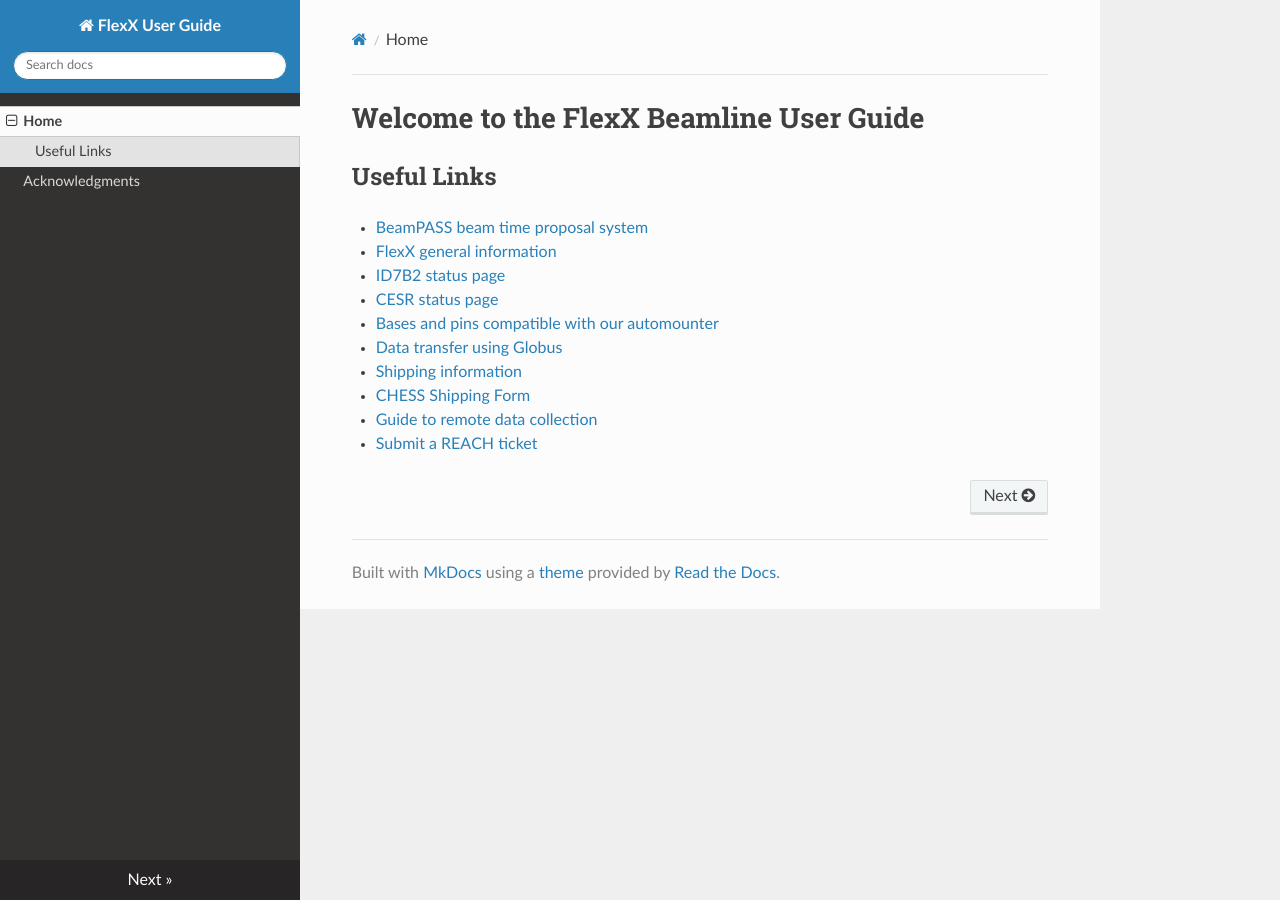
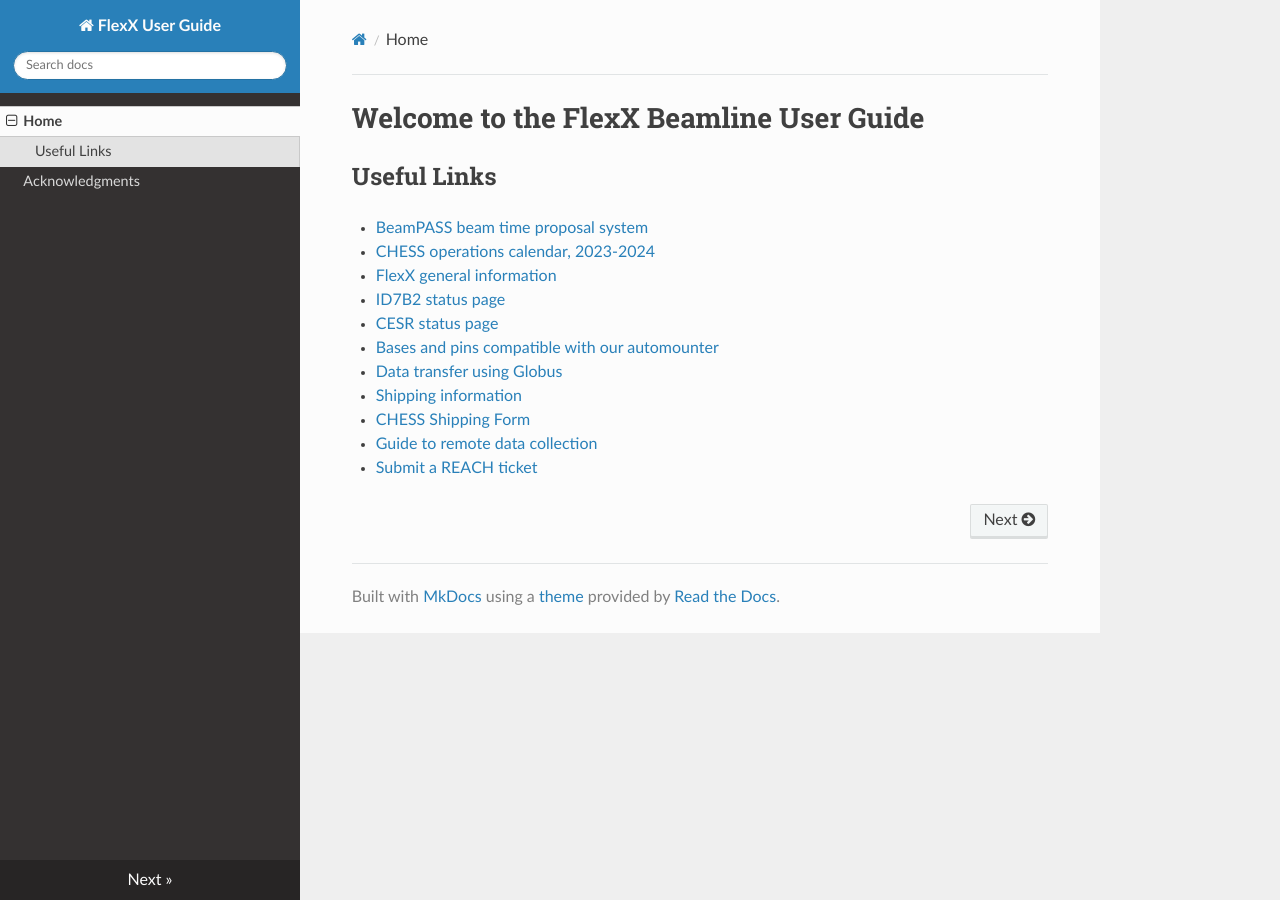
Before and after one commit to FlexXBeamline/user-guide, an MkDocs documentation site: the page built from docs/index.md, in a window 1280 px wide. Built offline with MkDocs 1.6.1, drawn with Linux system fonts in a browser that asks for light colours; nearby versions of some CDN libraries.

Commit message:
Update index.md
Added link to CHESS operations calendar

```diff
--- a/docs/index.md
+++ b/docs/index.md
@@ -3,6 +3,7 @@
 ## Useful Links
 
 - [BeamPASS beam time proposal system](https://webapps.chess.cornell.edu/beampass/)
+- [CHESS operations calendar, 2023-2024](https://www.chess.cornell.edu/sites/default/files/inline-files/Operations_Calendars_R23_24_final_revD.pdf)
 - [FlexX general information](https://www.chess.cornell.edu/macchess/mx/flexx_beamline)
 - [ID7B2 status page](http://new-status.chess.cornell.edu/id7b2)
 - [CESR status page](https://cesrwww.lepp.cornell.edu/docs/statpanel/fullscore_auto.html)
```
